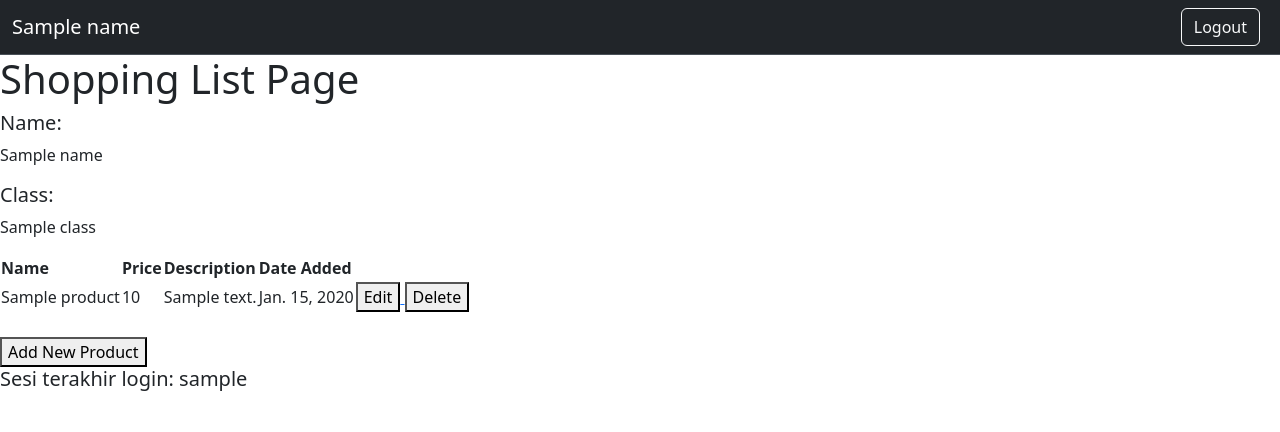
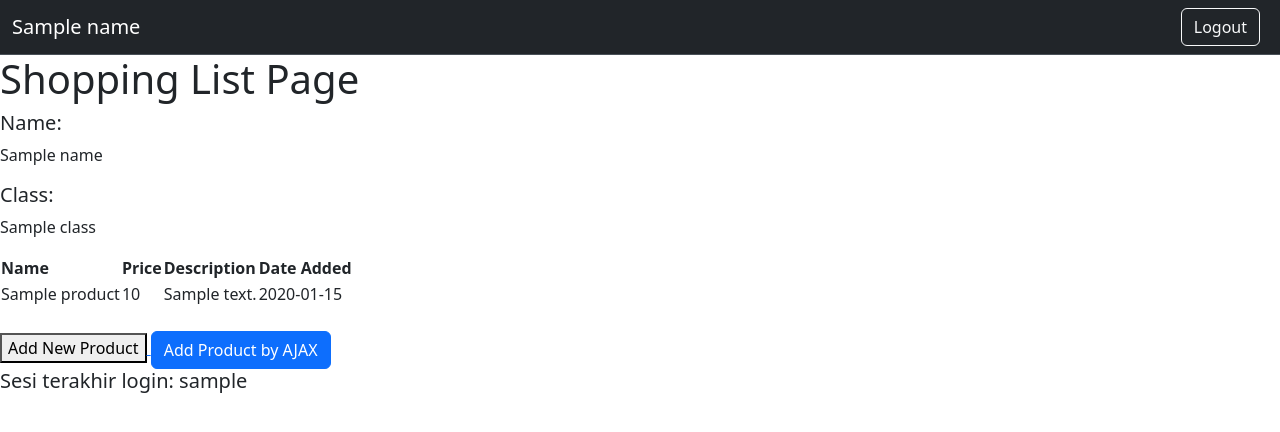
Before and after one commit to Rafiirsyads/shopping_list, a Django app: template main/templates/main.html in a window 1280 px wide. Shown: the top 432 px of the page. Run offline with Django 4.2, Linux system fonts and the light colour scheme; tables that the repository leaves empty hold one stand-in row (values such as "Sample post"); the template is opened without the code that fills it: values that come from a table or form of the project are taken from there, most other values are stand-ins (such as "Sample title", 1, 10 or a date in 2020).

Commit message:
Tutorial 5 Done

```diff
--- a/main/templates/main.html
+++ b/main/templates/main.html
@@ -20,37 +20,39 @@
     <h5>Class:</h5>
     <p>{{class}}</p>
 
-    <table>
-        <tr>
-            <th>Name</th>
-            <th>Price</th>
-            <th>Description</th>
-            <th>Date Added</th>
-        </tr>
+    <table id="product_table"></table>
 
-        {% comment %} Berikut cara memperlihatkan data produk di bawah baris ini {% endcomment %}
-
-        {% for product in products %}
-            <tr>
-                <td>{{product.name}}</td>
-                <td>{{product.price}}</td>
-                <td>{{product.description}}</td>
-                <td>{{product.date_added}}</td>
-                <td>
-                    <a href="{% url 'main:edit_product' product.pk %}">
-                        <button>
-                            Edit
-                        </button>
-                    </a>
-                    <a href="{% url 'main:delete_product' product.pk %}">
-                        <button>
-                            Delete
-                        </button>
-                    </a>
-                </td>
-            </tr>
-        {% endfor %}
-    </table>
+    <div class="modal fade" id="exampleModal" tabindex="-1" aria-labelledby="exampleModalLabel" aria-hidden="true">
+        <div class="modal-dialog">
+            <div class="modal-content">
+                <div class="modal-header">
+                    <h1 class="modal-title fs-5" id="exampleModalLabel">Add New Product</h1>
+                    <button type="button" class="btn-close" data-bs-dismiss="modal" aria-label="Close"></button>
+                </div>
+                <div class="modal-body">
+                    <form id="form" onsubmit="return false;">
+                        {% csrf_token %}
+                        <div class="mb-3">
+                            <label for="name" class="col-form-label">Name:</label>
+                            <input type="text" class="form-control" id="name" name="name"></input>
+                        </div>
+                        <div class="mb-3">
+                            <label for="price" class="col-form-label">Price:</label>
+                            <input type="number" class="form-control" id="price" name="price"></input>
+                        </div>
+                        <div class="mb-3">
+                            <label for="description" class="col-form-label">Description:</label>
+                            <textarea class="form-control" id="description" name="description"></textarea>
+                        </div>
+                    </form>
+                </div>
+                <div class="modal-footer">
+                    <button type="button" class="btn btn-secondary" data-bs-dismiss="modal">Close</button>
+                    <button type="button" class="btn btn-primary" id="button_add" data-bs-dismiss="modal">Add Product</button>
+                </div>
+            </div>
+        </div>
+    </div>
 
     <br />
 
@@ -60,6 +62,50 @@
         </button>
     </a>
 
+    <button type="button" class="btn btn-primary" data-bs-toggle="modal" data-bs-target="#exampleModal">Add Product by AJAX</button>
+
     <h5>Sesi terakhir login: {{ last_login }}</h5>
 
+    <script>
+        async function getProducts() {
+        return fetch("{% url 'main:get_product_json' %}").then((res) => res.json())
+        }
+
+        async function refreshProducts() {
+            console.log("test");
+            document.getElementById("product_table").innerHTML = ""
+            const products = await getProducts()
+            let htmlString = `<tr>
+                <th>Name</th>
+                <th>Price</th>
+                <th>Description</th>
+                <th>Date Added</th>
+            </tr>`
+            products.forEach((item) => {
+                htmlString += `\n<tr>
+                <td>${item.fields.name}</td>
+                <td>${item.fields.price}</td>
+                <td>${item.fields.description}</td>
+                <td>${item.fields.date_added}</td>
+            </tr>`
+            })
+
+            document.getElementById("product_table").innerHTML = htmlString
+        }
+
+        refreshProducts()
+
+        function addProduct() {
+            fetch("{% url 'main:add_product_ajax' %}", {
+                method: "POST",
+                body: new FormData(document.querySelector('#form'))
+            }).then(refreshProducts)
+
+            document.getElementById("form").reset()
+            return false
+        }
+
+        document.getElementById("button_add").onclick = addProduct
+    </script>
+
 {% endblock content %}
--- a/main/urls.py
+++ b/main/urls.py
@@ -7,6 +7,7 @@ from main.views import register
 from main.views import login_user
 from main.views import logout_user
 from main.views import edit_product, delete_product
+from main.views import get_product_json, add_product_ajax
 
 app_name = 'main'
 
@@ -20,4 +21,6 @@ urlpatterns = [
     path('logout/', logout_user, name='logout'),
     path('edit-product/<int:id>', edit_product, name='edit_product'),
     path('delete/<int:id>', delete_product, name='delete_product'),
+    path('get-product/', get_product_json, name='get_product_json'),
+    path('create-product-ajax/', add_product_ajax, name='add_product_ajax'),
 ]
--- a/main/views.py
+++ b/main/views.py
@@ -1,5 +1,5 @@
 from django.shortcuts import render
-from django.http import HttpResponseRedirect
+from django.http import HttpResponseNotFound, HttpResponseRedirect
 from main.forms import ProductForm
 from django.urls import reverse
 from main.models import Product
@@ -14,6 +14,7 @@ from django.contrib.auth.decorators import login_required
 import datetime
 from django.http import HttpResponseRedirect
 from django.urls import reverse
+from django.views.decorators.csrf import csrf_exempt
 
 # Create your views here.
 
@@ -115,3 +116,22 @@ def show_xml_by_id(request, id):
 def show_json_by_id(request, id):
     data = Product.objects.filter(pk=id)
     return HttpResponse(serializers.serialize("json", data), content_type="application/json")
+
+def get_product_json(request):
+    product_item = Product.objects.all()
+    return HttpResponse(serializers.serialize('json', product_item))
+
+@csrf_exempt
+def add_product_ajax(request):
+    if request.method == 'POST':
+        name = request.POST.get("name")
+        price = request.POST.get("price")
+        description = request.POST.get("description")
+        user = request.user
+
+        new_product = Product(name=name, price=price, description=description, user=user)
+        new_product.save()
+
+        return HttpResponse(b"CREATED", status=201)
+
+    return HttpResponseNotFound()
```
